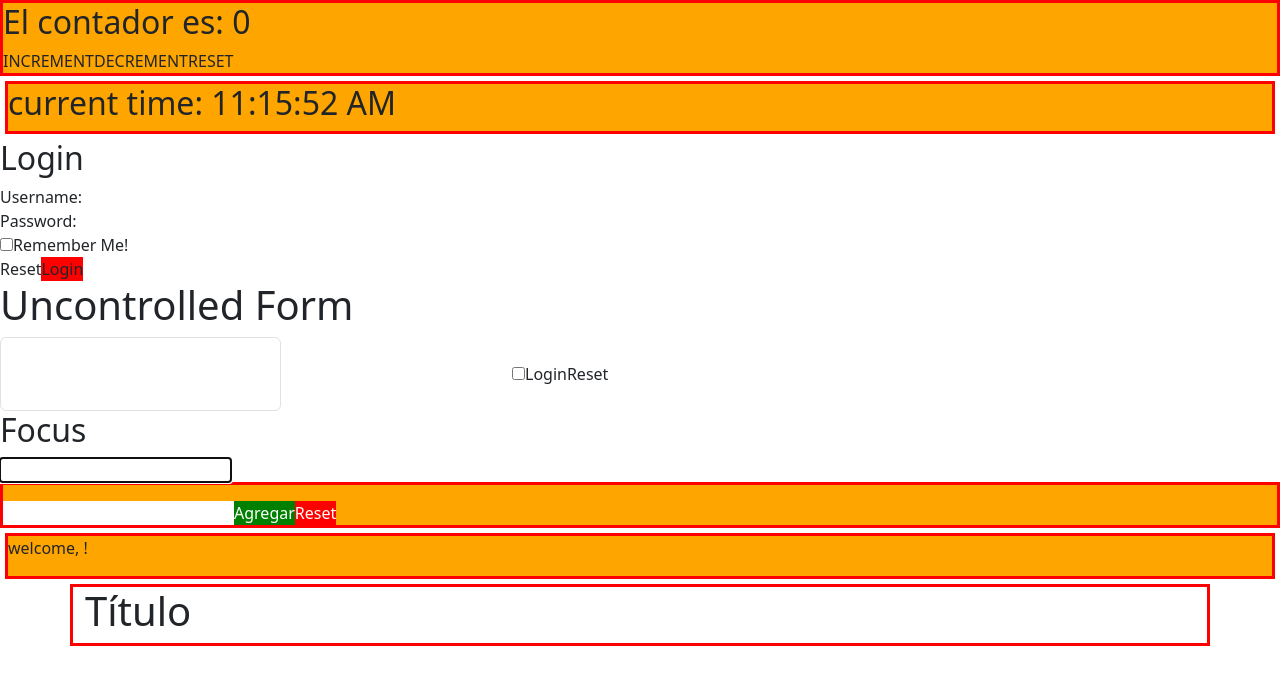
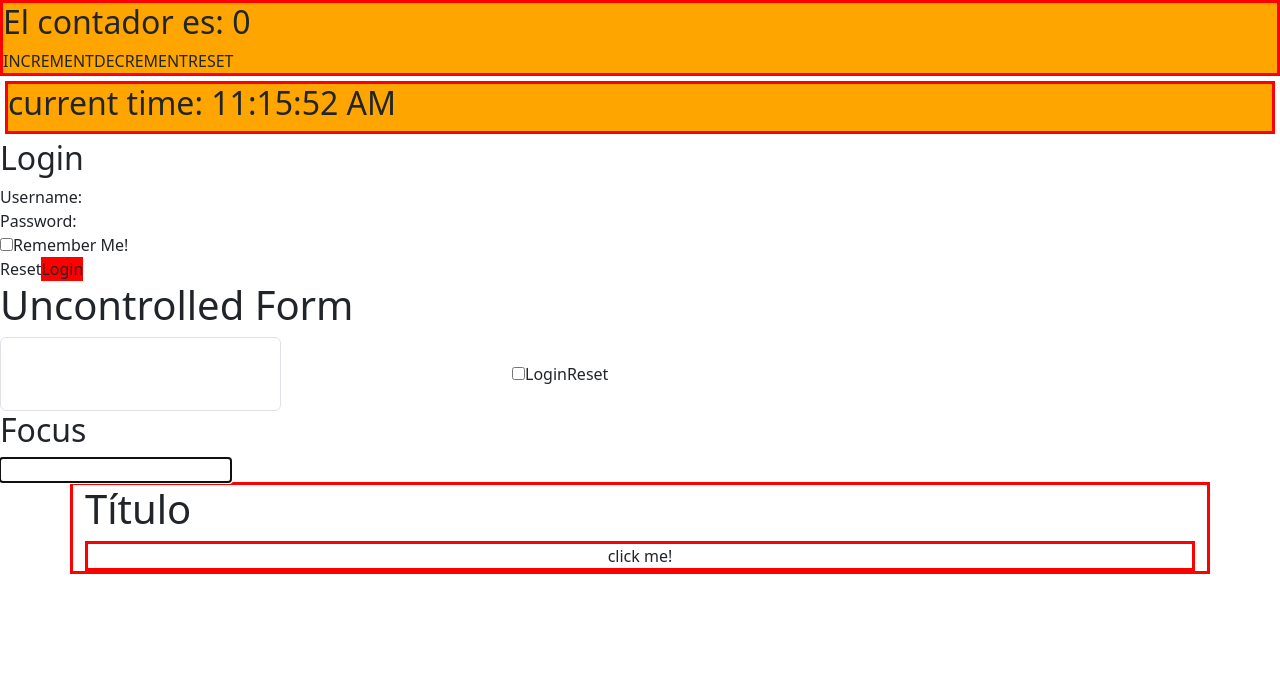
Before and after one commit to MarcosMarcoski/Ejercicios-React, a React (Vite) app in the folder vite-project/ejercicios/: page / in a window 1280 px wide. Shown: the top 684 px of the page. Built offline with nearby package versions, Linux system fonts and the light colour scheme.

Commit message:
ejercicio 69

```diff
--- a/vite-project/ejercicios/src/App.jsx
+++ b/vite-project/ejercicios/src/App.jsx
@@ -36,11 +36,11 @@ export function App() {
       <FocusableInput/>
 
       {/* <StrictMode/> */}
-
+<Container title={<h1>Título</h1>}>
       <TodoList />
       <Welcome />
+</Container>
 
-      <Container title={<h1>Título</h1>}/>
     </div>
   );
 }
--- a/vite-project/ejercicios/src/componentes/Container.jsx
+++ b/vite-project/ejercicios/src/componentes/Container.jsx
@@ -1,3 +1,19 @@
-export function Container({title}) {
-  return <div className="container">{title}</div>;
+import { useState } from "react";
+
+export function Container({ title, children }) {
+  const [collapse, setCollapse] = useState(false);
+  function handleToggleCollapse() {
+    setCollapse((t) => !t);
+  }
+  return (
+    <div>
+      <div className="container">
+        {title}
+        <button onClick={handleToggleCollapse} className="container">
+          click me!
+        </button>
+      </div>
+      {collapse && <div>{children}</div>}
+    </div>
+  );
 }
```
